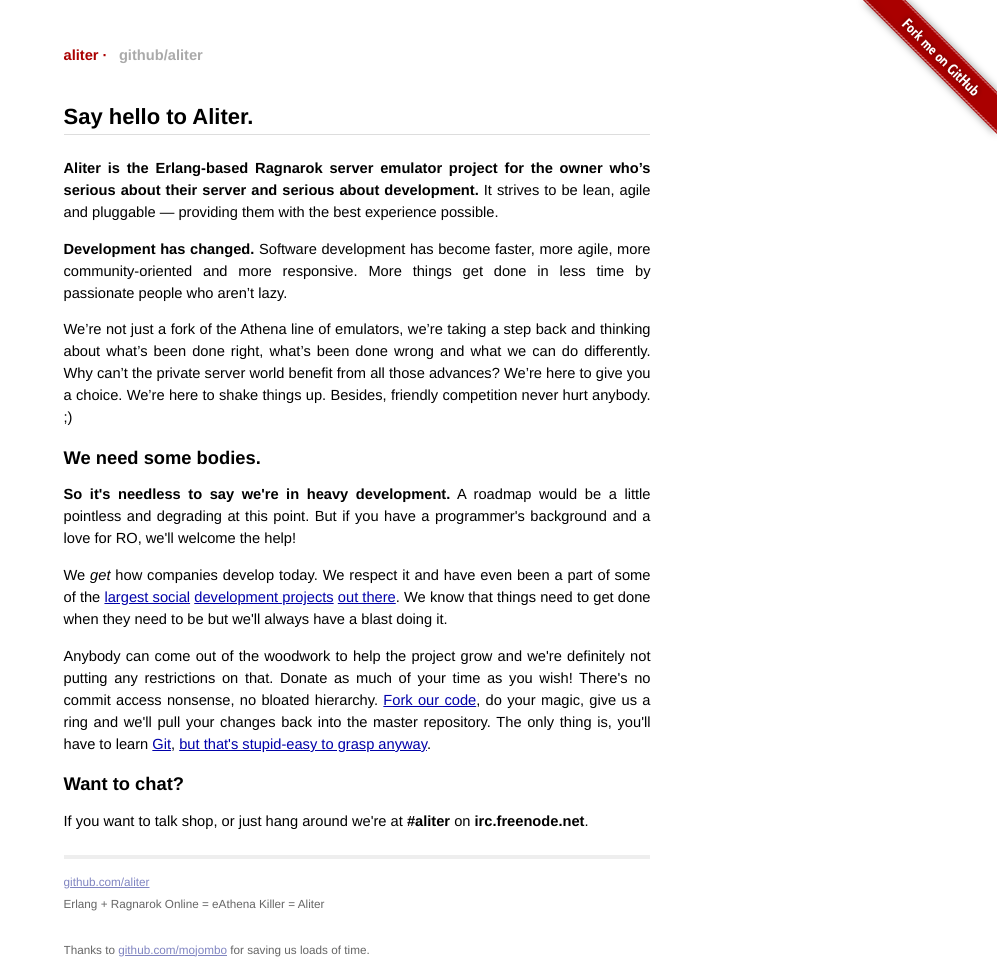
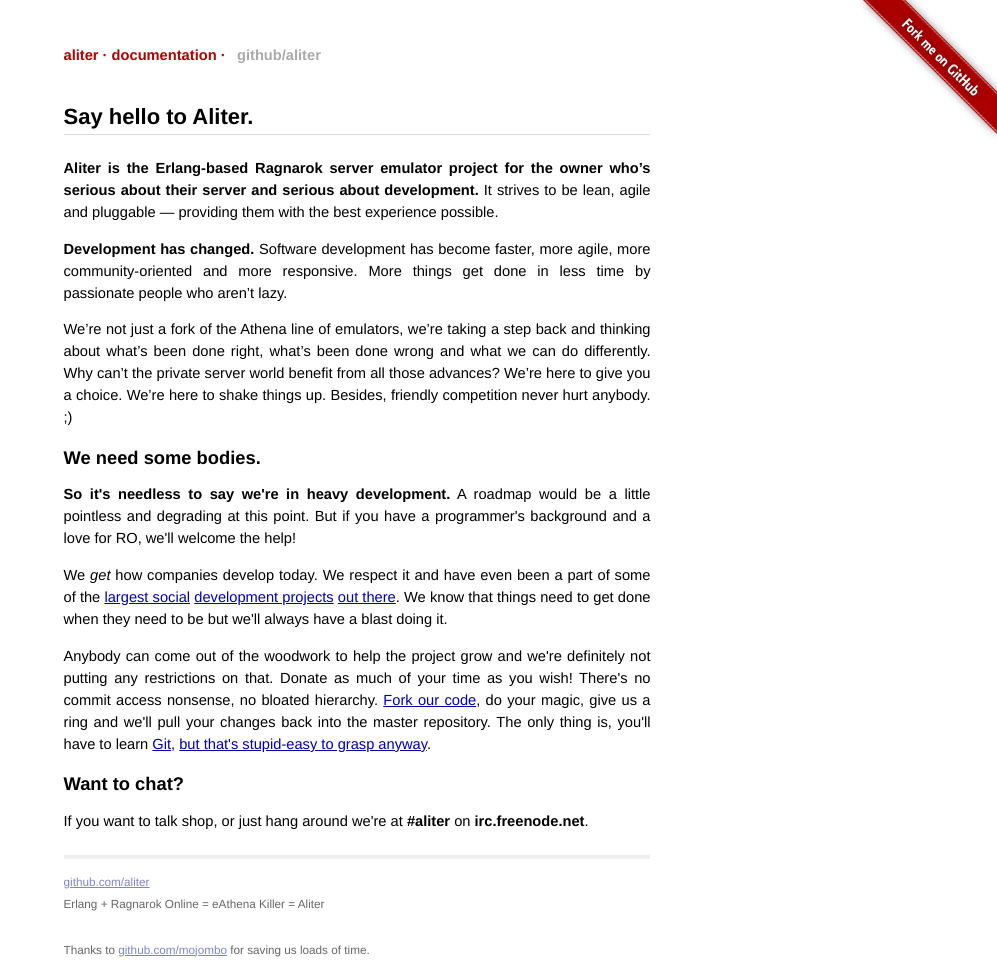
Before and after one commit to aliter/aliter.github.com, a Jekyll site: the page built from index.html, in a window 1280 px wide. Shown: the whole page, without its empty margins (283-1280 px from the left). Built offline with Jekyll 4.4.1, drawn with Linux system fonts in a browser that asks for light colours; Markdown is read by kramdown in place of the engine named in the settings; comment, search, counter and statistics services are not loaded.

Commit message:
Linking up the (non-existant) documentation.

```diff
--- a/_layouts/default.html
+++ b/_layouts/default.html
@@ -13,6 +13,7 @@
 <div class="site">
     <div class="title">
         <a href="/">aliter</a>
+        &middot; <a href="/documentation">documentation</a>
         &middot; <a class="extra" href="http://github.com/aliter">github/aliter</a>
         <!-- &middot; <a class="extra" href="/#howtohelp">how to help</a> -->
     </div>
```
